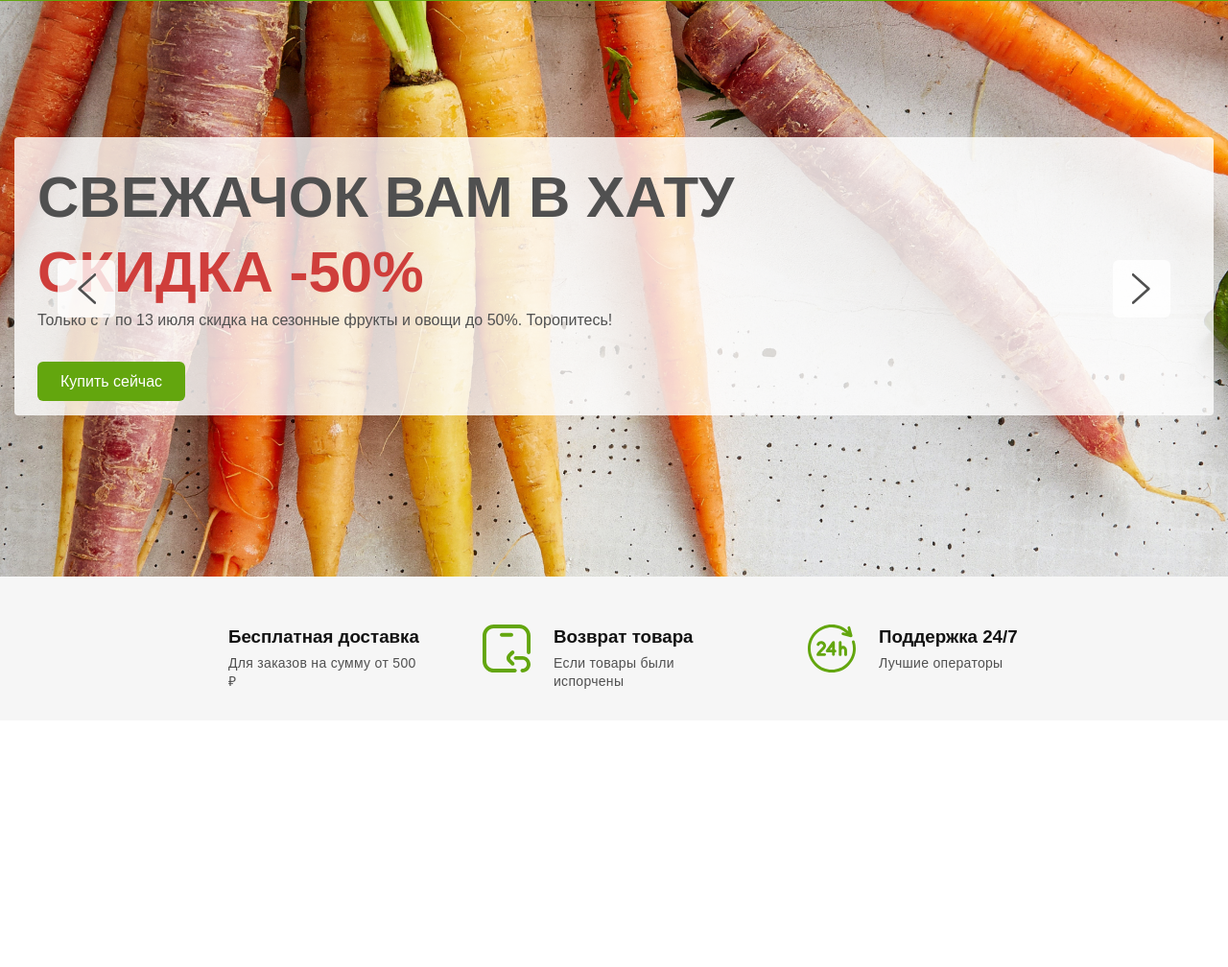
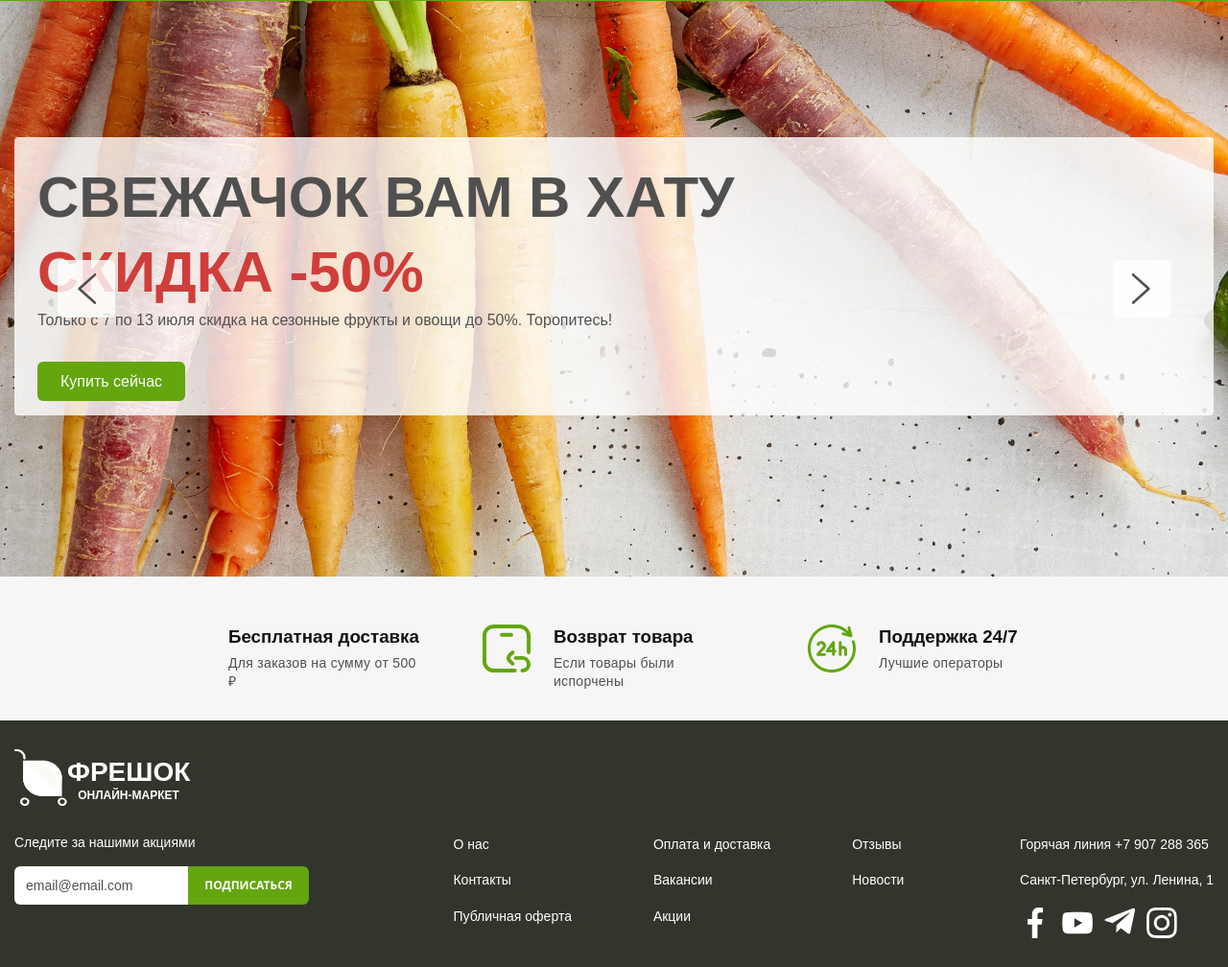
Before and after one commit to professorLumpen/freshok, a website: page app/index.html in a window 1280 px wide. Shown: the part 161-1169 px from the top of the page at 96% size. Before the commit the page ends 912 px from the top, so only its background shows below. Drawn offline with nearby package versions, Linux system fonts and the light colour scheme; files that its build step writes are made by us from their sources; files whose address does not match are found by name.

Commit message:
added footer

```diff
--- a/app/index.html
+++ b/app/index.html
@@ -178,7 +178,86 @@
 
   </main>
 
-
+  <footer class="footer">
+    <div class="container">
+      <nav class="footer__top">
+        <div class="logotype">
+          <img class="logo" src="images/logo.svg" alt="Логотип">
+          <h2 class="main-title">
+            Фрешок
+            <span class="main-subtitle">
+              Онлайн-маркет
+            </span>
+          </h2>
+        </div>
+        <div class="footer__nav">
+          <form class="notifications" action="#">
+            <label class="notifications__descr" for="email">Следите за нашими акциями</label>
+            <div class="notifications__inner">
+              <input class="notifications__input input" id="email" type="email" name="search" placeholder="email@email.com">
+              <button class="button form-btn" type="submit">Подписаться</button>
+            </div>
+          </form>
+          <div class="footer__inner">
+            <div class="footer__item">
+              <a class="footer__link" href="#">
+                О нас
+              </a>
+              <a class="footer__link" href="#">
+                Контакты
+              </a>
+              <a class="footer__link" href="#">
+                Публичная оферта
+              </a>
+            </div>
+            <div class="footer__item">
+              <a class="footer__link" href="#">
+                Оплата и доставка
+              </a>
+              <a class="footer__link" href="#">
+                Вакансии
+              </a>
+              <a class="footer__link" href="#">
+                Акции
+              </a>
+            </div>
+            <div class="footer__item">
+              <a class="footer__link" href="#">
+                Отзывы
+              </a>
+              <a class="footer__link" href="#">
+                Новости
+              </a>
+            </div>
+          </div>
+          <div class="footer__item">
+            <a class="footer__link" href="#">
+              Горячая линия
+              +7 907 288 365
+            </a>
+            <a class="footer__link" href="#">
+              Санкт-Петербург, ул. Ленина, 1
+            </a>
+            <ul class="social">
+              <li class="social__item">
+                <a class="social__link social__link--facebook" href="#"></a>
+              </li>
+              <li class="social__item">
+                <a class="social__link social__link--youtube" href="#"></a>
+              </li>
+              <li class="social__item">
+                <a class="social__link social__link--telegram" href="#"></a>
+              </li>
+              <li class="social__item">
+                <a class="social__link social__link--instagram" href="#"></a>
+              </li>
+            </ul>
+          </div>
+        </div>
+      </nav>
+      <div class="footer__bottom"></div>
+    </div>
+  </footer>
 
 
   <script src="js/main.min.js"></script>
--- a/app/scss/style.scss
+++ b/app/scss/style.scss
@@ -441,7 +441,130 @@
   }
 }
 
+.footer {
+  @extend %opensans-400;
+  font-size: 14px;
+  background-color: $bg-clr;
+  &__top {
+    padding: 30px 0;
+  }
 
+  &__nav {
+    display: flex;
+    justify-content: space-between;
+  }
+
+  &__inner {
+    display: flex;
+    justify-content: space-between;
+    max-width: 470px;
+    width: 100%;
+
+  }
+
+  &__item {
+    display: flex;
+    flex-direction: column;
+  }
+
+  &__link:not(:last-child) {
+    margin-bottom: 18px;
+  }
+
+  .logotype {
+    margin-bottom: 30px;
+  }
+
+  .notifications {
+    max-width: 337px;
+    width: 100%;
+
+    &__descr {
+      color: #FFFFFF;
+      font-size: 14px;
+      margin-bottom: 18px;
+      display: block;
+      line-height: 1;
+    }
+
+    &__inner {
+      height: 40px;
+      display: flex;
+      max-width: 307px;
+      width: 100%;
+    }
+
+    &__input {
+      max-width: 181px;
+      width: 100%;
+      height: 40px;
+      padding: 12px;
+
+      &::placeholder {
+        color: #4F4F4F;
+        font-size: 14px;
+        line-height: 1;
+      }
+    }
+  }
+
+  .form-btn {
+    @extend %opensans-700;
+    font-size: 12px;
+    padding: 12px 16px;
+    text-transform: uppercase;
+    line-height: 1;
+    max-width: 126px;
+    width: 100%;
+    border-radius: 0 6px 6px 0;
+    height: 40px;
+    margin: 0;
+  }
+}
+
+.social {
+  display: flex;
+
+  &__item {
+    width: 32px;
+    height: 32px;
+    margin-right: 12px;
+  }
+
+  &__link {
+    width: 100%;
+    height: 100%;
+    position: relative;
+
+    &::after {
+      content: "";
+      position: absolute;
+      left: 0;
+      top: 0;
+      background-position: top center;
+      background-repeat: no-repeat;
+      background-image: url(../images/icons/social/fb.svg);
+      width: 32px;
+      height: 32px;
+    }
+
+    &--facebook::after {
+      background-image: url(../images/icons/social/facebook.svg);
+    }
+
+    &--youtube::after {
+      background-image: url(../images/icons/social/youtube.svg);
+    }
+
+    &--telegram::after {
+      background-image: url(../images/icons/social/telegram.svg);
+    }
+
+    &--instagram::after {
+      background-image: url(../images/icons/social/instagram.svg);
+    }
+  }
+}
 
 
 
```
